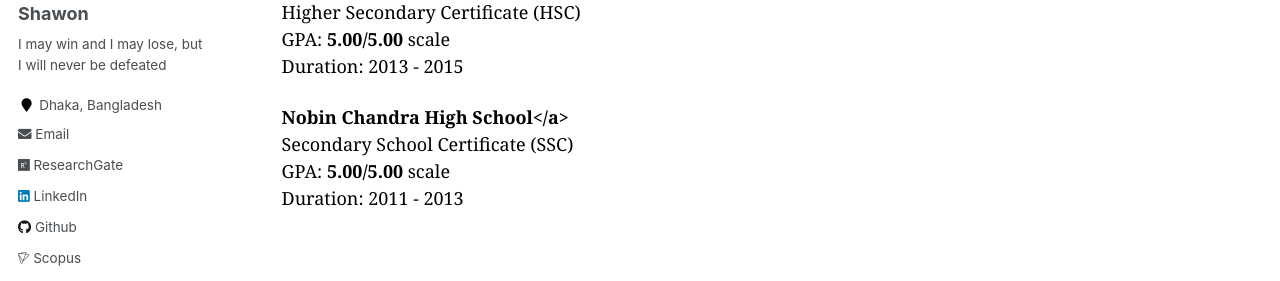
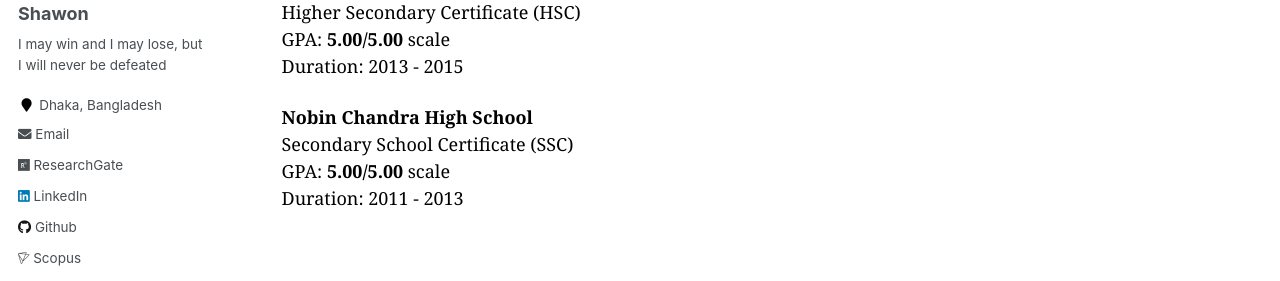
Before and after one commit to shawon-tanvir/shawon-tanvir.github.io, a Jekyll site: the page built from _pages/education-awards.md, in a window 1280 px wide and 1245 px high. Shown: the part 376-657 px from the top of the window. Built offline with Jekyll 4.4.1, drawn with Linux system fonts in a browser that asks for light colours.

```diff
--- a/_pages/education-awards.md
+++ b/_pages/education-awards.md
@@ -26,7 +26,7 @@ Duration: 2013 - 2015 <br/>
 </span>
 
 <span style="font-family:Georgia; color:black;">
-<b>Nobin Chandra High School</a></b><br/>
+<b>Nobin Chandra High School</b><br/>
 Secondary School Certificate (SSC) <br/>
 GPA: <b>5.00/5.00</b> scale <br/>
 Duration: 2011 - 2013 <br/>
```
